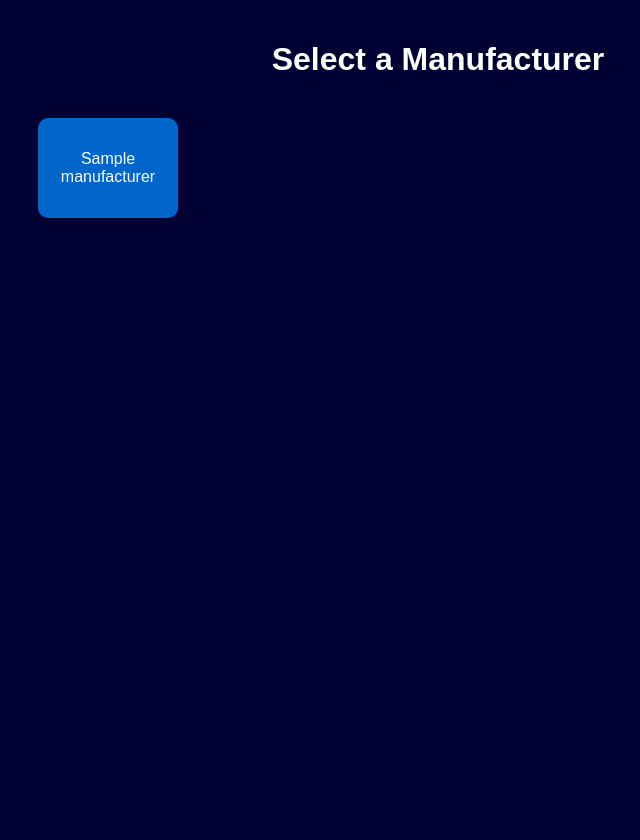
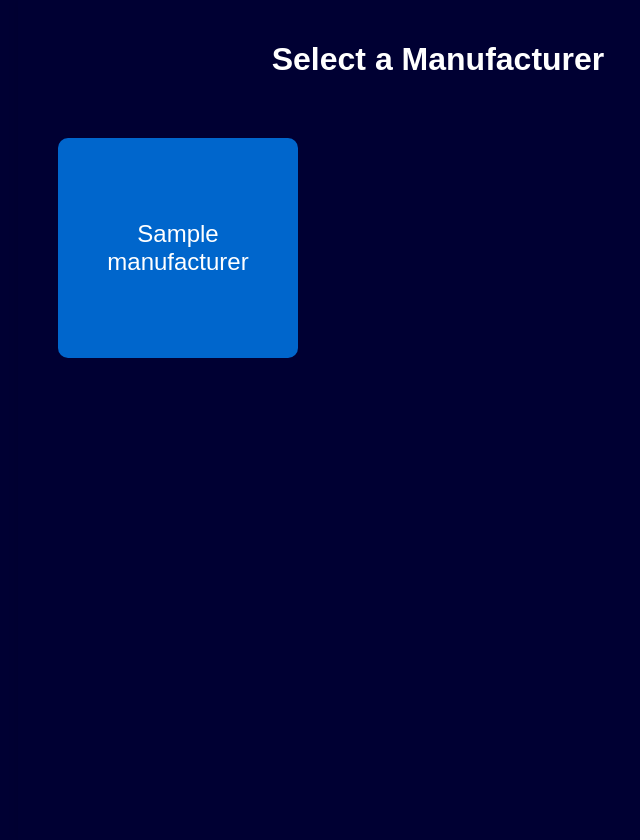
Before and after one commit to kosielemmer/filamento, a Flask app: page /select_manufacturer in a window 1280 px wide. Shown: the whole page, without its empty margins (202-842 px from the left). Run offline with Flask 3, Linux system fonts and the light colour scheme; a database or web service that is not in the repository returns one stand-in record (values such as "Sample title"); some libraries are stand-ins or nearby versions.

Commit message:
feat: Apply large button style to manufacturer buttons

```diff
--- a/templates/select_manufacturer.html
+++ b/templates/select_manufacturer.html
@@ -4,7 +4,7 @@
 <h1>Select a Manufacturer</h1>
 <div class="manufacturer-buttons">
 {% for manufacturer in manufacturers %}
-    <a href="{{ url_for('select_filament', manufacturer_id=manufacturer.id) }}" class="btn btn-manufacturer">{{ manufacturer.name }}</a>
+    <a href="{{ url_for('select_filament', manufacturer_id=manufacturer.id) }}" class="btn btn-large">{{ manufacturer.name }}</a>
 {% else %}
     <p>No manufacturers found.</p>
 {% endfor %}
```
